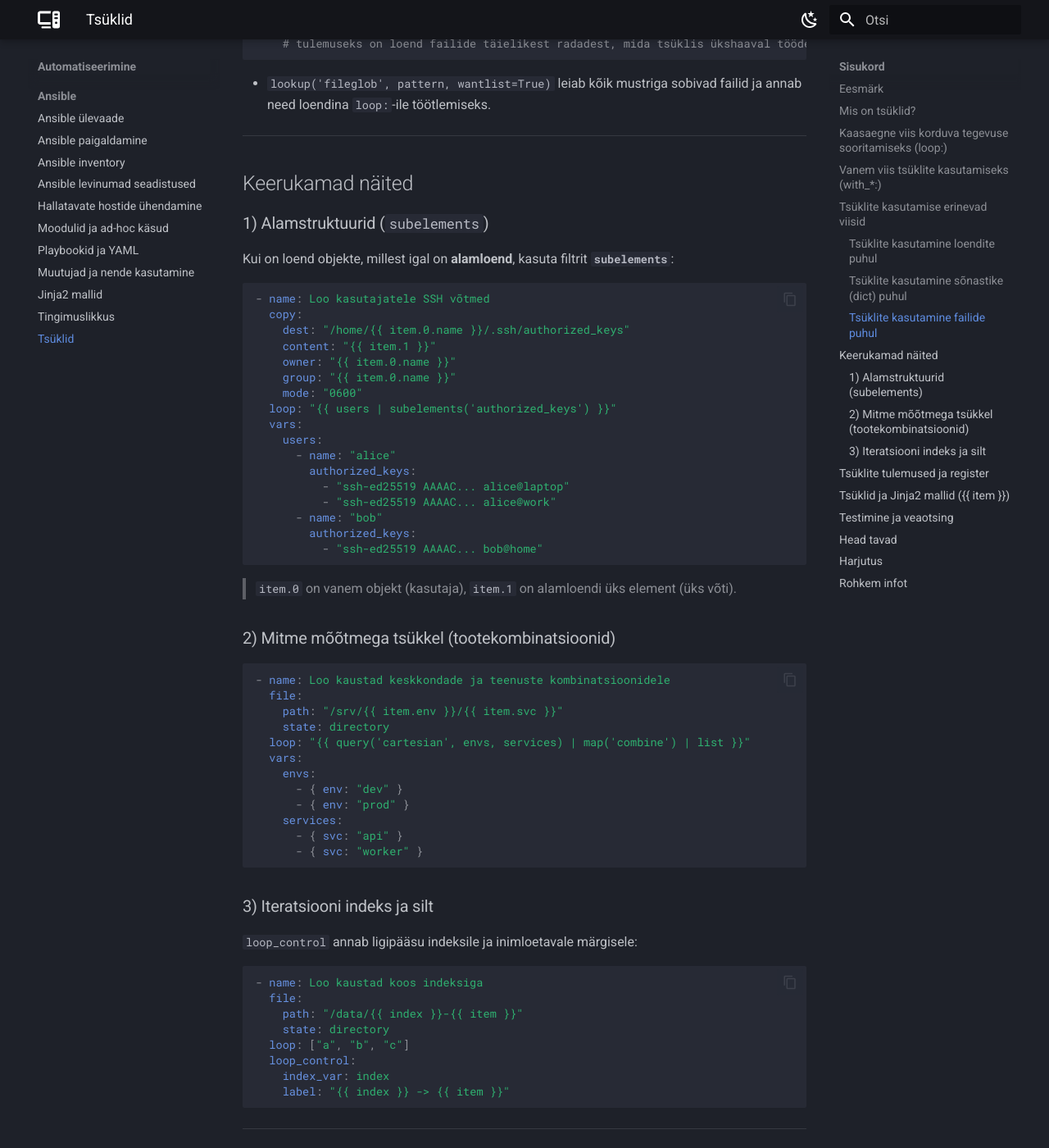
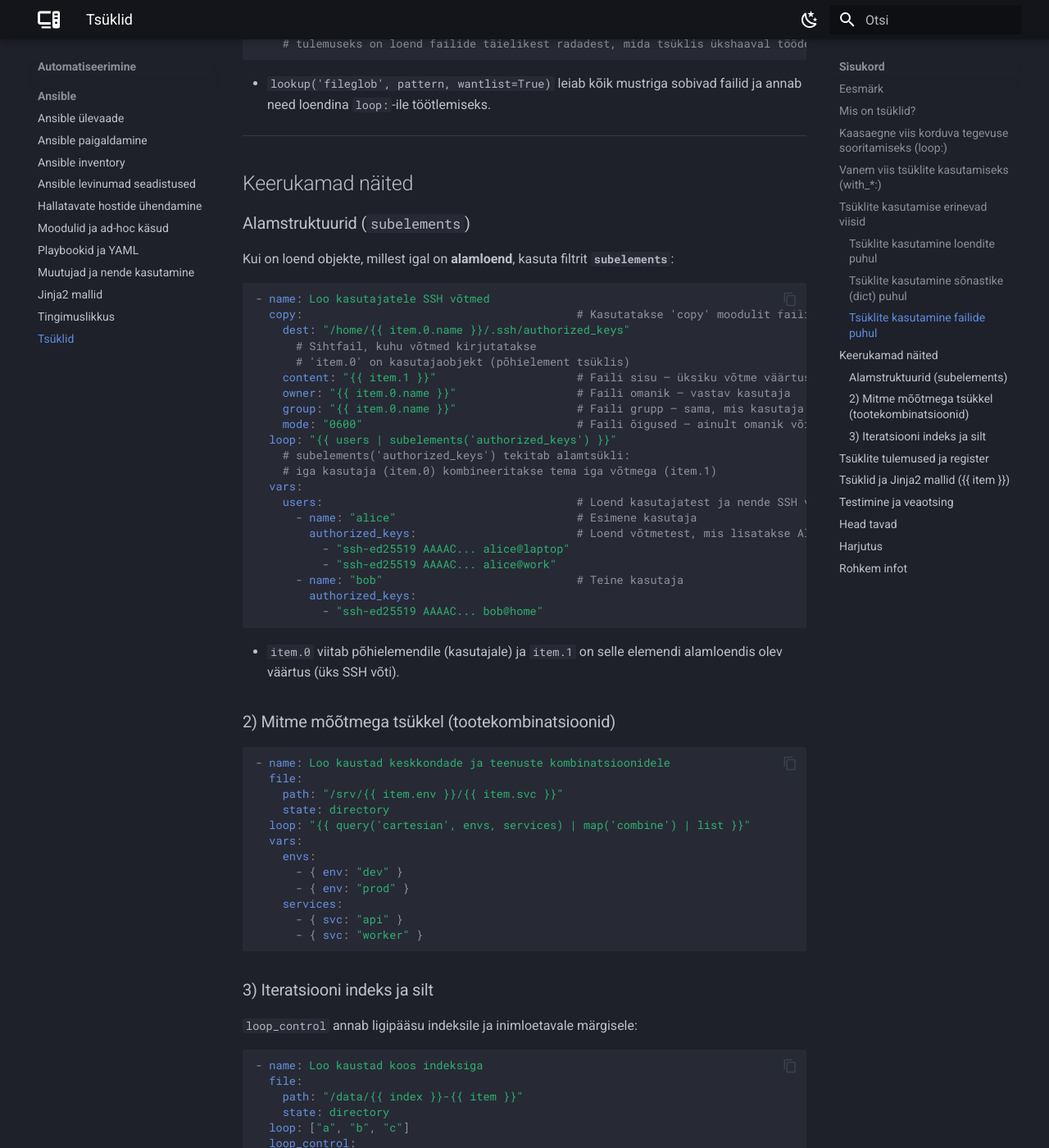
Before and after one commit to priitpaap/priitpaap.github.io, an MkDocs documentation site: the page built from docs/ansible/ansibleloops.md, in a window 1280 px wide and 1400 px high, scrolled down 4090 px. Shown: the whole window at 82% size. Built offline with MkDocs 1.6.1 and Material for MkDocs 9.7.7, drawn with Linux system fonts in a browser that asks for light colours.

Commit message:
Update ansibleloops.md

````diff
--- a/docs/ansible/ansibleloops.md
+++ b/docs/ansible/ansibleloops.md
@@ -196,31 +196,36 @@ Tsüklite abil saab selliseid korduvaid failitoiminguid automatiseerida, kasutad
 
 ## Keerukamad näited
 
-### 1) Alamstruktuurid (`subelements`)
+### Alamstruktuurid (`subelements`)
 
 Kui on loend objekte, millest igal on **alamloend**, kasuta filtrit **`subelements`**:
 
 ```yaml
 - name: Loo kasutajatele SSH võtmed
-  copy:
+  copy:                                         # Kasutatakse 'copy' moodulit failide kirjutamiseks
     dest: "/home/{{ item.0.name }}/.ssh/authorized_keys"
-    content: "{{ item.1 }}"
-    owner: "{{ item.0.name }}"
-    group: "{{ item.0.name }}"
-    mode: "0600"
+      # Sihtfail, kuhu võtmed kirjutatakse
+      # 'item.0' on kasutajaobjekt (põhielement tsüklis)
+    content: "{{ item.1 }}"                     # Faili sisu – üksiku võtme väärtus alamloendist
+    owner: "{{ item.0.name }}"                  # Faili omanik – vastav kasutaja
+    group: "{{ item.0.name }}"                  # Faili grupp – sama, mis kasutaja nimi
+    mode: "0600"                                # Faili õigused – ainult omanik võib lugeda/kirjutada
   loop: "{{ users | subelements('authorized_keys') }}"
+    # subelements('authorized_keys') tekitab alamtsükli:
+    # iga kasutaja (item.0) kombineeritakse tema iga võtmega (item.1)
   vars:
-    users:
-      - name: "alice"
-        authorized_keys:
+    users:                                      # Loend kasutajatest ja nende SSH võtmetest
+      - name: "alice"                           # Esimene kasutaja
+        authorized_keys:                        # Loend võtmetest, mis lisatakse Alicele
           - "ssh-ed25519 AAAAC... alice@laptop"
           - "ssh-ed25519 AAAAC... alice@work"
-      - name: "bob"
+      - name: "bob"                             # Teine kasutaja
         authorized_keys:
           - "ssh-ed25519 AAAAC... bob@home"
+
 ```
 
-> `item.0` on vanem objekt (kasutaja), `item.1` on alamloendi üks element (üks võti).
+- `item.0` viitab põhielemendile (kasutajale) ja `item.1` on selle elemendi alamloendis olev väärtus (üks SSH võti).
 
 ### 2) Mitme mõõtmega tsükkel (tootekombinatsioonid)
 
````
